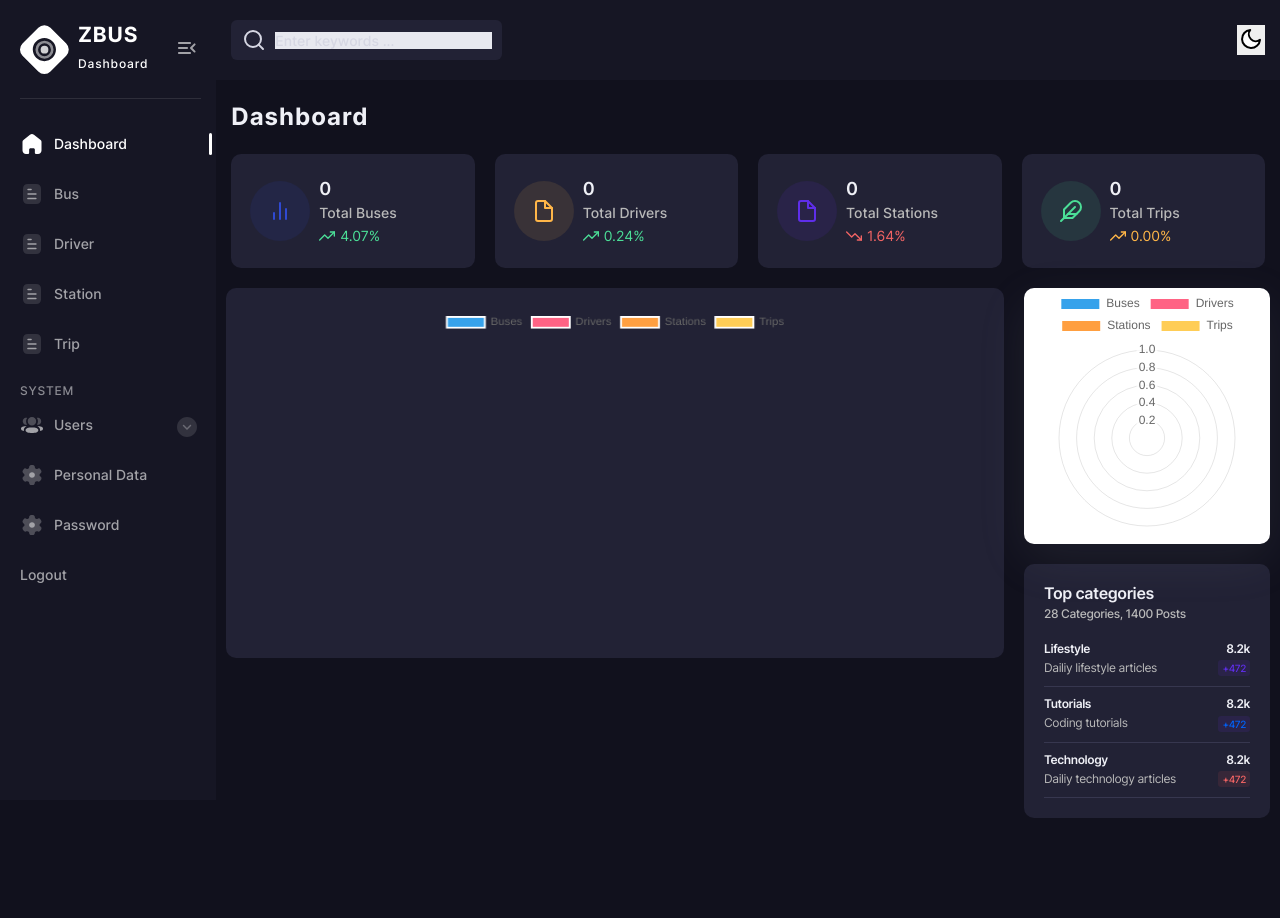
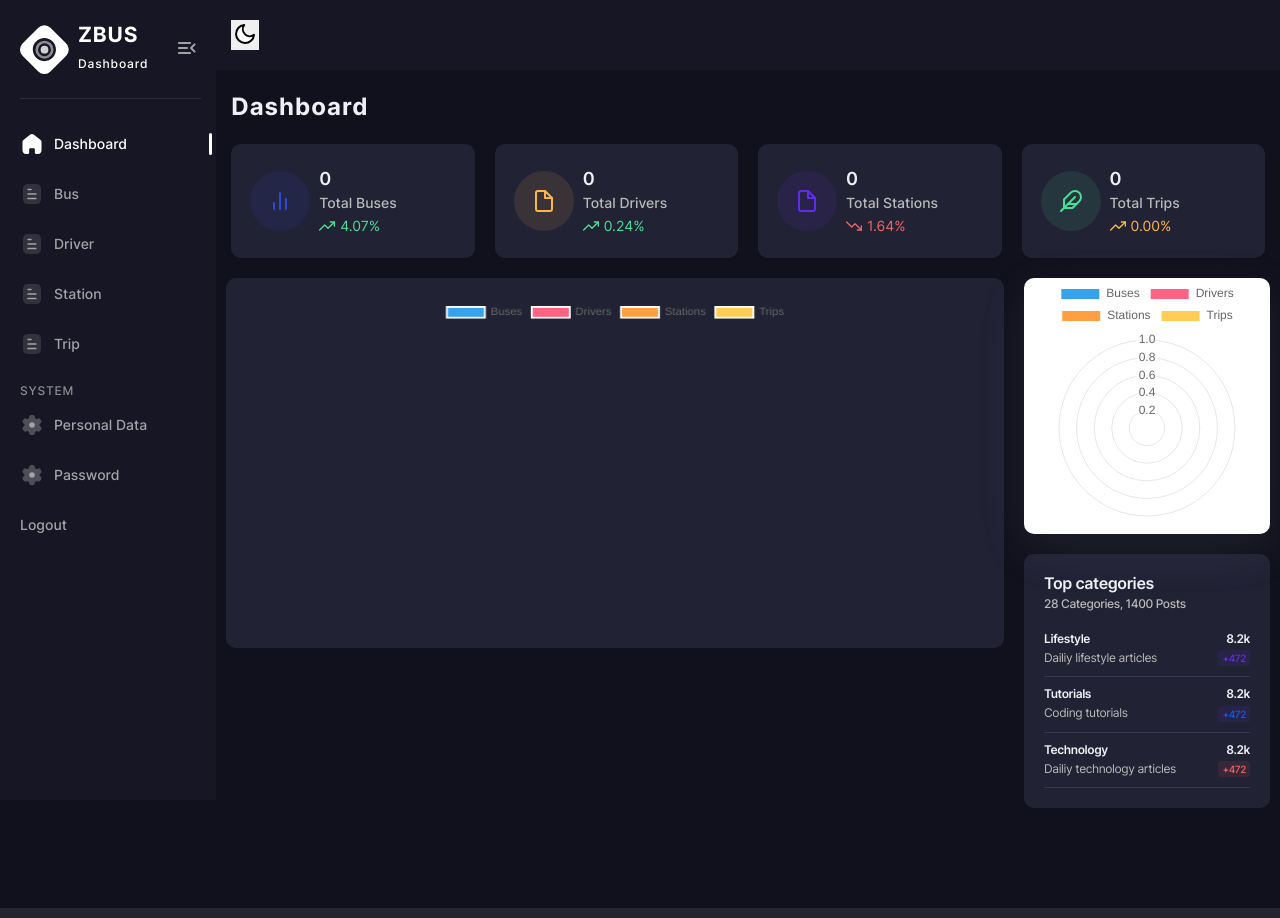
Before and after one commit to cgmoreda/zBus, an ASP.NET Core app: template zBus/Views/User/Admin.cshtml in a window 1280 px wide. Run offline with ASP.NET Core 8, Linux system fonts and the light colour scheme; the template is opened without the code that fills it, so the values that code supplies are empty.

Commit message:
modifications on admin

```diff
--- a/zBus/Views/User/Admin.cshtml
+++ b/zBus/Views/User/Admin.cshtml
@@ -73,15 +73,6 @@
                     <span class="system-menu__title">System</span>
                     <ul class="sidebar-body-menu">
                         <li>
-                            <a class="show-cat-btn" onclick="change()" id="Users">
-                                <span class="icon user-3" aria-hidden="true"></span>Users
-                                <span class="category__btn transparent-btn" title="Open list">
-                                    <span class="sr-only">Open list</span>
-                                    <span class="icon arrow-down" aria-hidden="true"></span>
-                                </span>
-                            </a>
-                        </li>
-                        <li>
                             <a onclick="Profile(5)" id="PersonalData">
                                 <span class="icon setting" aria-hidden="true"></span>Personal Data
                             </a>
@@ -105,12 +96,6 @@
             <!-- ! Main nav -->
             <nav class="main-nav--bg" style="display:flex !important">
                 <div class="container main-nav">
-                    <div class="main-nav-start">
-                        <div class="search-wrapper">
-                            <i data-feather="search" aria-hidden="true"></i>
-                            <input type="text" placeholder="Enter keywords ..." required>
-                        </div>
-                    </div>
                     <div class="main-nav-end" style="display:flex !important">
                         <button onclick="change()" type="button">
                             <span class="sr-only">Switch theme</span>
```
